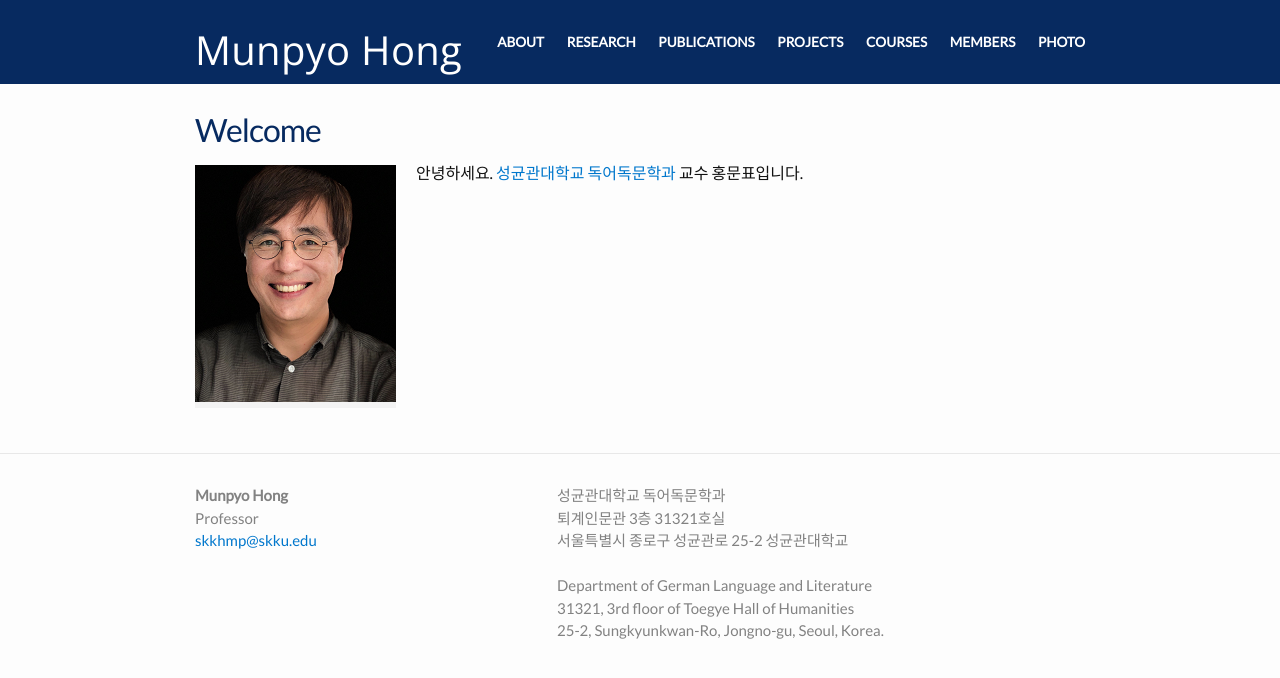
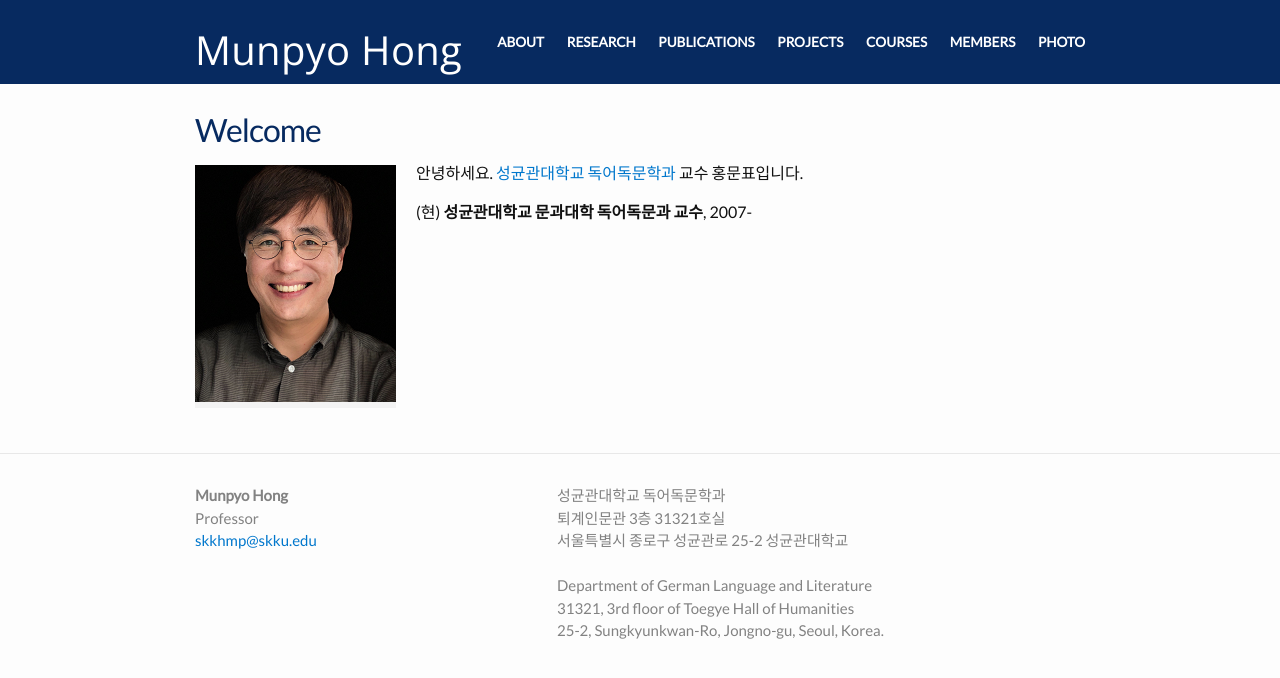
Before and after one commit to skkhmp/skkhmp.github.io, a Jekyll site: the page built from index.html, in a window 1280 px wide. Shown: the top 678 px of the page. Built offline with Jekyll 4.4.1, drawn with Linux system fonts in a browser that asks for light colours; some web fonts are replaced.

Commit message:
Update index.html

```diff
--- a/index.html
+++ b/index.html
@@ -27,5 +27,6 @@ layout: default
 
   <p></p>
 
+(현) <strong>성균관대학교 문과대학 독어독문과 교수</strong>, 2007-
 
 </div>
```
